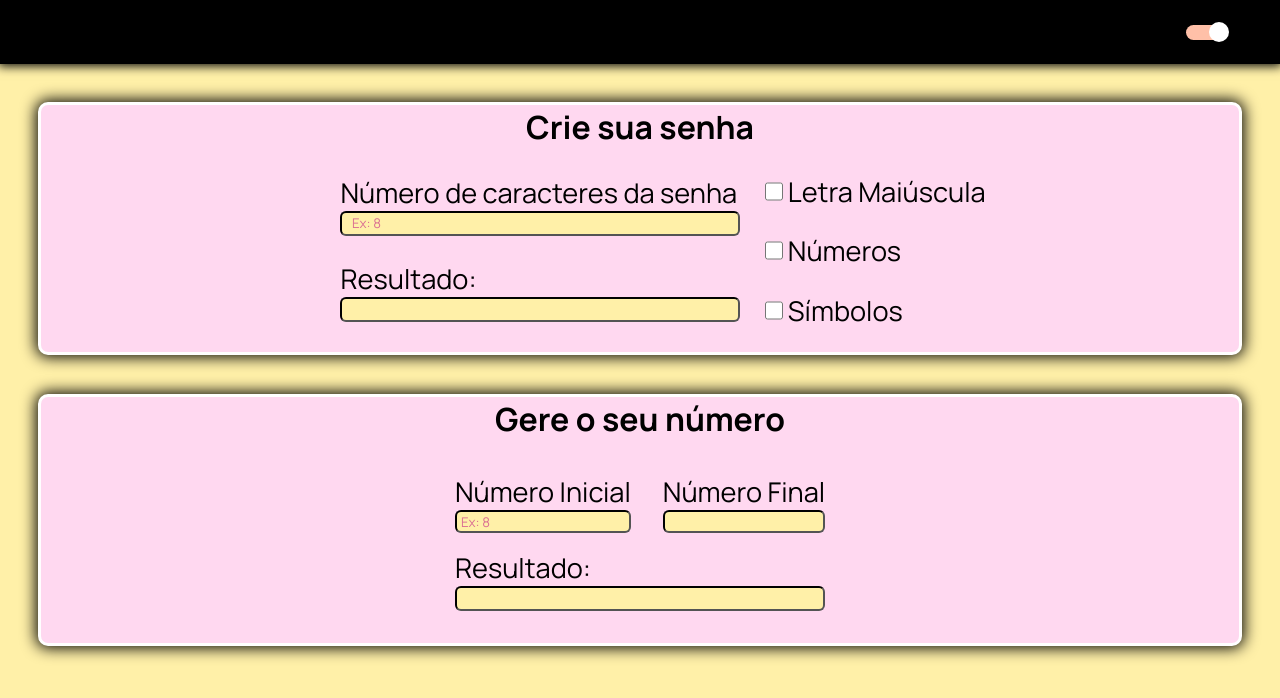
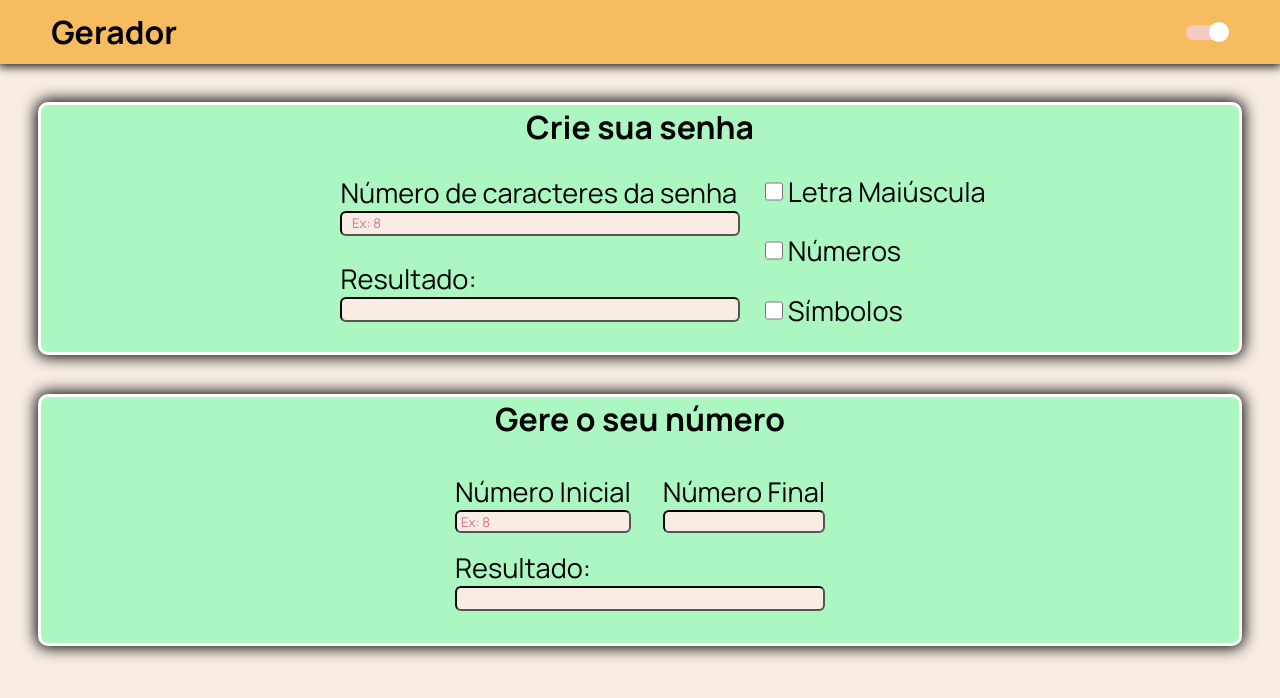
Before and after one commit to BedeJesus/Geradores, a React (Create React App) app: page / in a window 1280 px wide. Shown: the top 698 px of the page. Built offline with nearby package versions, Linux system fonts and the light colour scheme.

Commit message:
monday afternoon

```diff
--- a/src/components/Header/styles.ts
+++ b/src/components/Header/styles.ts
@@ -2,7 +2,7 @@ import styled from "styled-components";
 
 export const Container = styled.div`
 display: flex;
-background-color: black;
+background-color:${props => props.theme.colors.secundary_background} ;
 box-shadow: 0 0 10px 2px black;
 justify-content: space-between;
 align-items: center;
--- a/src/components/Number/styles.ts
+++ b/src/components/Number/styles.ts
@@ -9,7 +9,7 @@ margin: 3%;
 border: 3px solid white;
 border-radius: 10px;
 color: ${props => props.theme.colors.text};
-background-color: ${props => props.theme.colors.secundary_background};
+background-color: ${props => props.theme.colors.primary};
 box-shadow: 0 0 15px 2px black;
 
 
--- a/src/components/Password/styles.ts
+++ b/src/components/Password/styles.ts
@@ -9,7 +9,7 @@ margin: 3%;
 border: 3px solid white;
 border-radius: 10px;
 color: ${props => props.theme.colors.text};
-background-color: ${props => props.theme.colors.secundary_background};
+background-color: ${props => props.theme.colors.primary};
 box-shadow: 0 0 15px 2px black;
 
 
--- a/src/styles/themes/dark.ts
+++ b/src/styles/themes/dark.ts
@@ -1,10 +1,10 @@
 export default {
     title: 'dark',
     colors:{
-        primary: '#7e3110',
-        secundary: '#032c4d',
+        primary: '#25171A',
+        secundary: '#000',
         primary_background:'#023a40',
-        secundary_background:'#1c2e30',
+        secundary_background:'#032c4d',
         text:'#FFFFFF'
     }
 }
--- a/src/styles/themes/light.ts
+++ b/src/styles/themes/light.ts
@@ -1,10 +1,10 @@
 export default {
     title: 'light',
     colors:{
-        primary: '#ffa878',
-        secundary: '#ffc0a8',
-        primary_background:'#fff0a8',
-        secundary_background:'#ffd8f0',
+        primary: '#ACF7C1',
+        secundary: '#F5CAC3',
+        primary_background:'#F7EDE2',
+        secundary_background:'#F6BD60',
         text:'#000'
     }
 }
```
Also changed, not shown: src/components/Header/index.tsx (+8 -8 lines).
